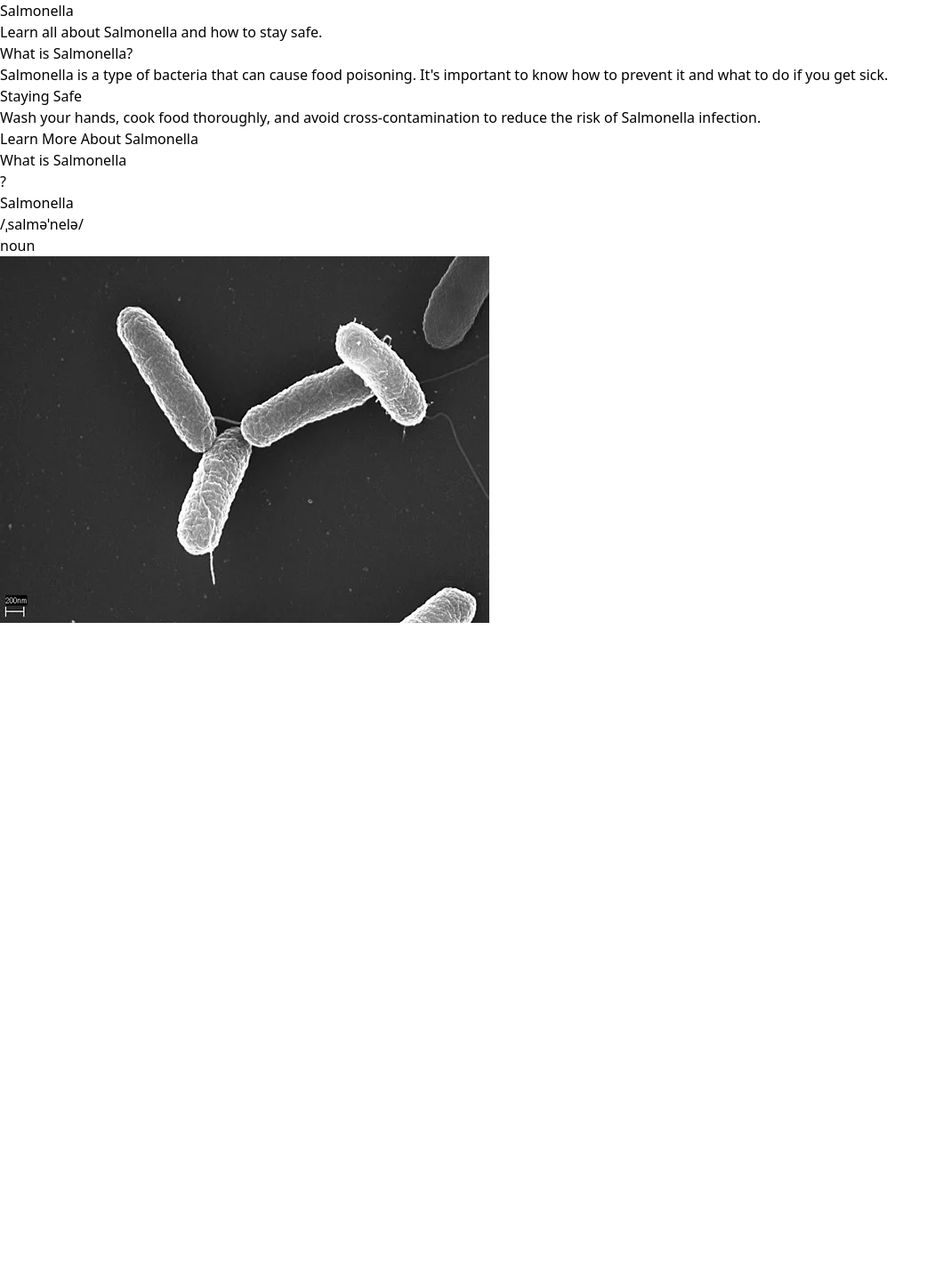
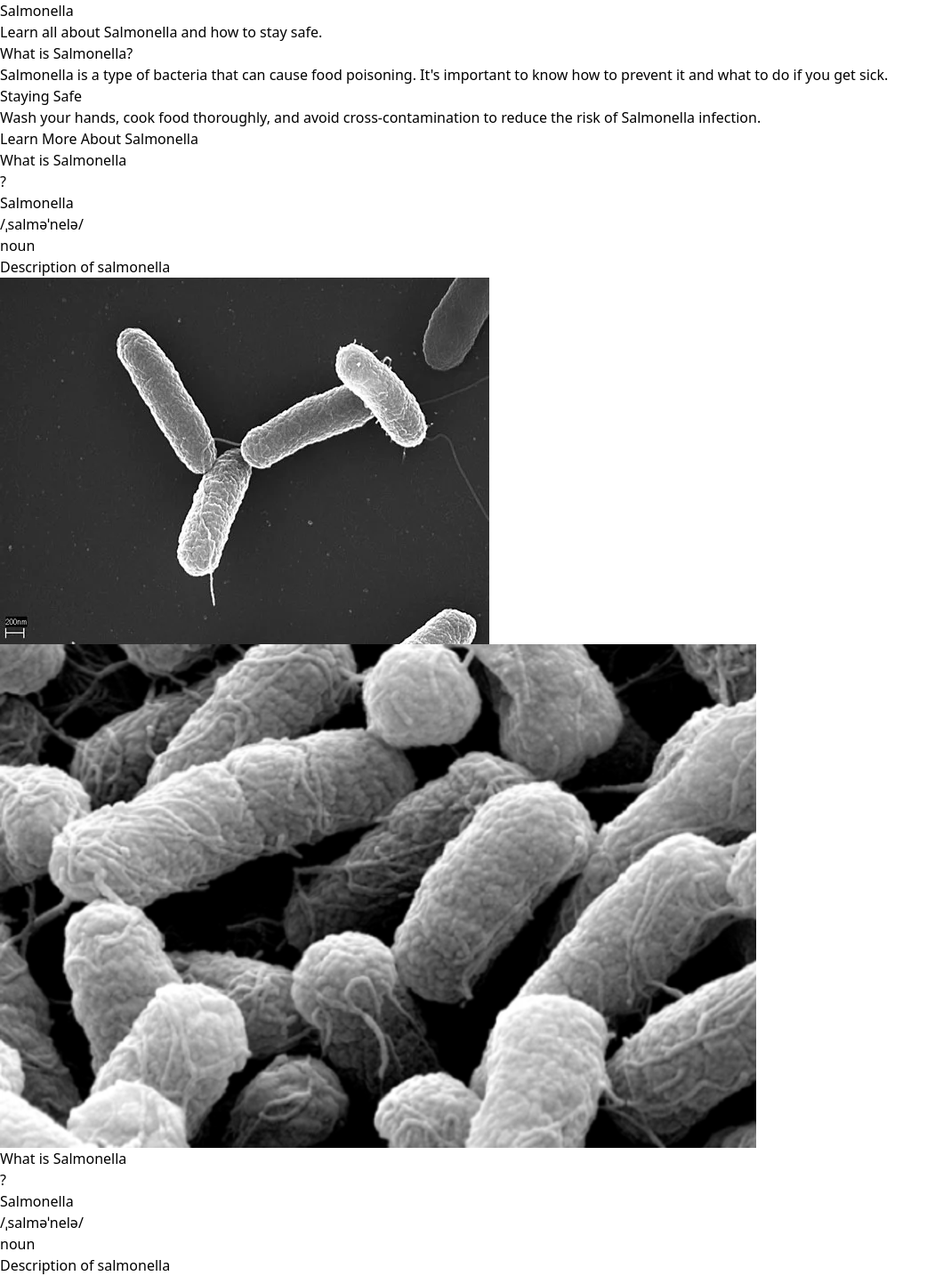
Before and after one commit to pvwnthem/food-nutrition-wellness-presentation, a React (Vite) app: page / in a window 1280 px wide. Shown: the whole page at 89% size, without its empty margins (0-1060 px from the left). Before the commit the page ends 800 px from the top, so only its background shows below. Built offline with nearby package versions, Linux system fonts and the light colour scheme.

Commit message:
image, new section

```diff
--- a/src/App.tsx
+++ b/src/App.tsx
@@ -1,4 +1,5 @@
 import SalmonellaImage from "./assets/Salmonella-typhimurium.webp"
+import SalmonellaImage2 from "./assets/Salmonella-typhimurium-Unlike-its-close-relative-Escherichia-coli-Salmonella-enterica.png"
 
 function HomePage() {
   return (
@@ -35,8 +36,26 @@ function HomePage() {
             <h1 className="text-black font-semibold text-4xl mt-2 flex">What is Salmonella <p className="text-blue-600 ml-1">?</p></h1>
             <h2 className="text-black mt-2 font-semibold">Salmonella</h2>
             <h2 className="flex text-black"><p className="text-gray-600">/ˌsalməˈnelə/</p> <p className="text-blue-600 ml-1">noun</p></h2>
+
+            <p className="text-black mt-8">
+              Description of salmonella
+            </p>
           </div>
           <img src={SalmonellaImage} className="rounded-lg"></img>
+        </div>
+      </div>
+      <div className="min-h-screen flex px-4 items-center justify-center bg-gradient-to-b from-blue-500 to-blue-700 text-white">
+        <div className="flex w-full h-screen px-18 py-8 space-x-6">
+          <img src={SalmonellaImage2} className="rounded-lg"></img>
+          <div className='w-1/2 h-full p-6 bg-white rounded-lg'>
+            <h1 className="text-black font-semibold text-4xl mt-2 flex">What is Salmonella <p className="text-blue-600 ml-1">?</p></h1>
+            <h2 className="text-black mt-2 font-semibold">Salmonella</h2>
+            <h2 className="flex text-black"><p className="text-gray-600">/ˌsalməˈnelə/</p> <p className="text-blue-600 ml-1">noun</p></h2>
+
+            <p className="text-black mt-8">
+              Description of salmonella
+            </p>
+          </div>
         </div>
       </div>
     </>
```
Also changed, not shown: src/assets/Salmonella-typhimurium-Unlike-its-close-relative-Escherichia-coli-Salmonella-enterica.png (added).
